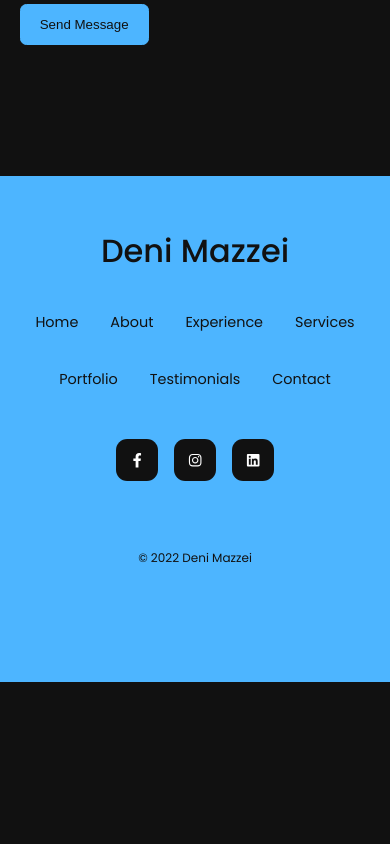
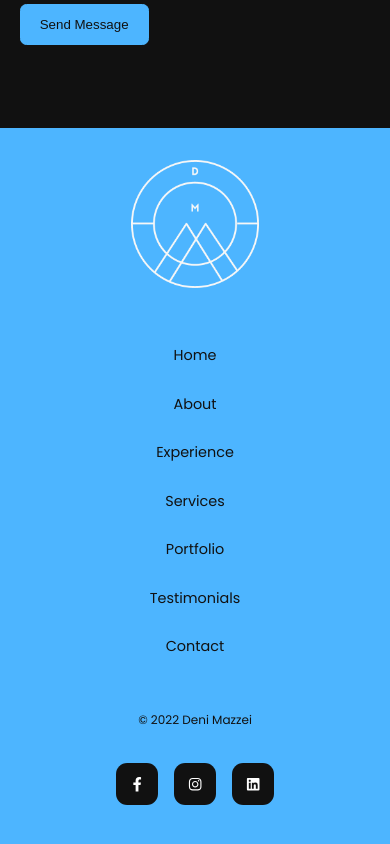
Before and after one commit to denimazzei/portfolio-2022, a React (Create React App) app: page / in a window 390 px wide. Shown: the part 10035-10879 px from the top of the page. Before the commit the page ends 10717 px from the top, so only its background shows below. Built offline with nearby package versions, Linux system fonts and the light colour scheme.

Commit message:
footer and css styling

```diff
--- a/src/components/footer/Footer.jsx
+++ b/src/components/footer/Footer.jsx
@@ -3,11 +3,15 @@ import './footer.css'
 import {FaFacebookF} from "react-icons/fa"
 import {FaInstagram} from "react-icons/fa"
 import {FaLinkedin} from "react-icons/fa"
+import LOGO from "../../assets/dm-logo.png"
 
 const Footer = () => {
     return (
         <footer>
-            <a href="#" className='footer_logo'>Deni Mazzei</a>
+
+            <img src={LOGO} alt='logo' className='footer_logo' href="#"/>
+
+
 
             <ul className='permalinks'>
                 <li><a href="#">Home</a></li>
@@ -19,15 +23,17 @@ const Footer = () => {
                 <li><a href="#contact">Contact</a></li>
             </ul>
 
+            <div className="footer_copyright">
+                <small>&copy; {new Date().getFullYear()} Deni Mazzei</small>
+            </div>
+
             <div className="footer_socials">
                 <a href="https://facebook.com/denimazzei"><FaFacebookF /></a>
                 <a href="https://instagram.com/denimazzei"><FaInstagram /></a>
                 <a href="https://linkedin.com/deni-mazzei"><FaLinkedin /></a>
             </div>
 
-            <div className="footer_copyright">
-                <small>&copy; {new Date().getFullYear()} Deni Mazzei</small>
-            </div>
+
         </footer>
     )
 }
--- a/src/components/footer/footer.css
+++ b/src/components/footer/footer.css
@@ -1,9 +1,9 @@
 footer {
     background: var(--color-primary);
-    padding: 3rem 0;
+    padding: 1rem 0;
     text-align: center;
     font-size: 0.9rem;
-    margin-top: 7rem;
+    margin-top: 4rem;
 }
 
 footer a{
@@ -11,10 +11,12 @@ footer a{
 }
 
 .footer_logo {
-    font-size: 2rem;
-    font-weight: 500;
+    width:10rem;
+    height: 10rem;
     margin-bottom: 2rem;
     display: inline-block;
+
+
 }
 
 .permalinks {
@@ -25,11 +27,16 @@ footer a{
     margin: 0 auto 3rem;
 }
 
+.footer_copyright {
+    margin-bottom: 2rem;
+    color: var(--color-bg);
+}
+
 .footer_socials {
     display: flex;
     justify-content: center;
     gap: 1rem;
-    margin-bottom: 4rem;
+    margin-bottom: 7rem;
 }
 
 .footer_socials a{
@@ -47,7 +54,24 @@ footer a{
     border-color: var(--color-bg);
 }
 
-.footer_copyright {
-    margin-bottom: 4rem;
-    color: var(--color-bg);
+/* ====== MEDIA QUERIES (MEDIUM DEVICES) =========*/
+
+@media screen and (max-width: 1024px) {
+
+
 }
+
+
+/* ====== MEDIA QUERIES (SMALL DEVICES) =========*/
+
+@media screen and (max-width: 600px) {
+   .permalinks {
+       flex-direction: column;
+       gap: 1.5rem;
+   }
+
+   .footer_socials {
+       margin-bottom: 5.6rem;
+   }
+
+}
```
